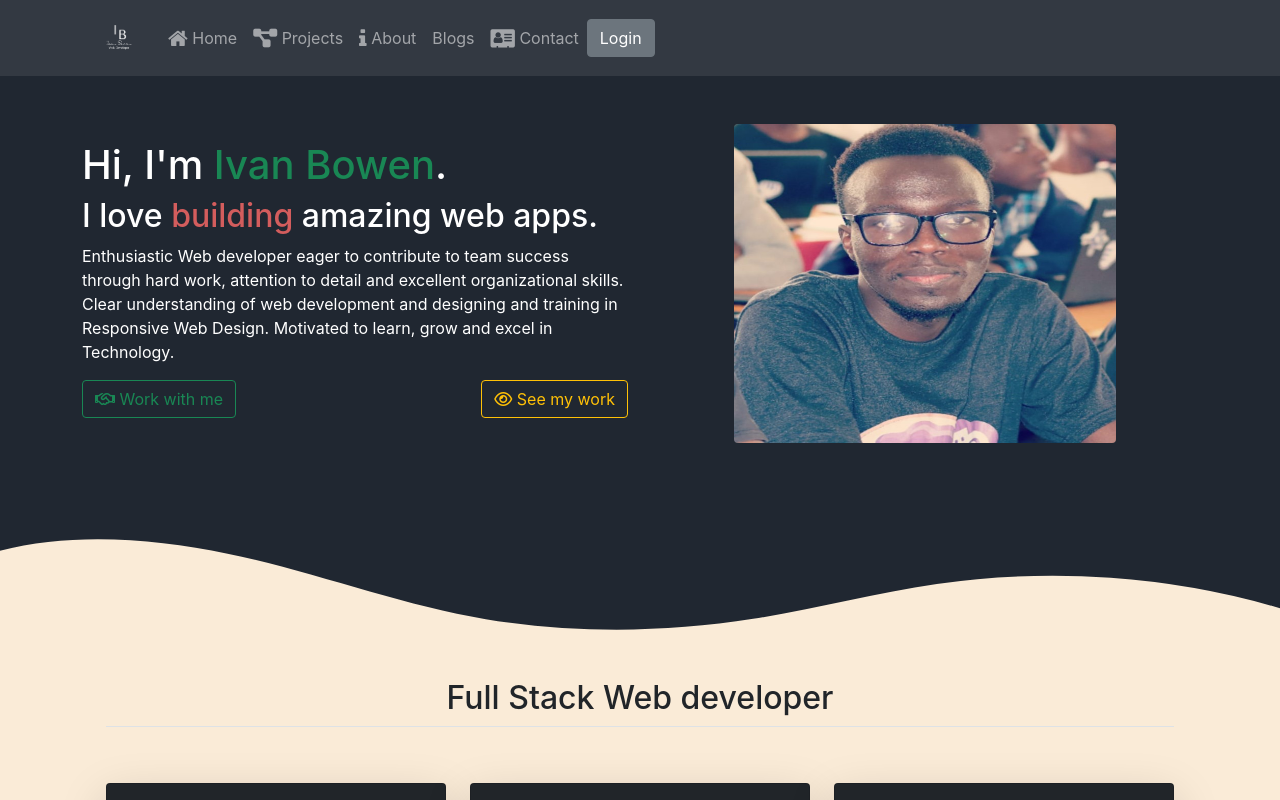
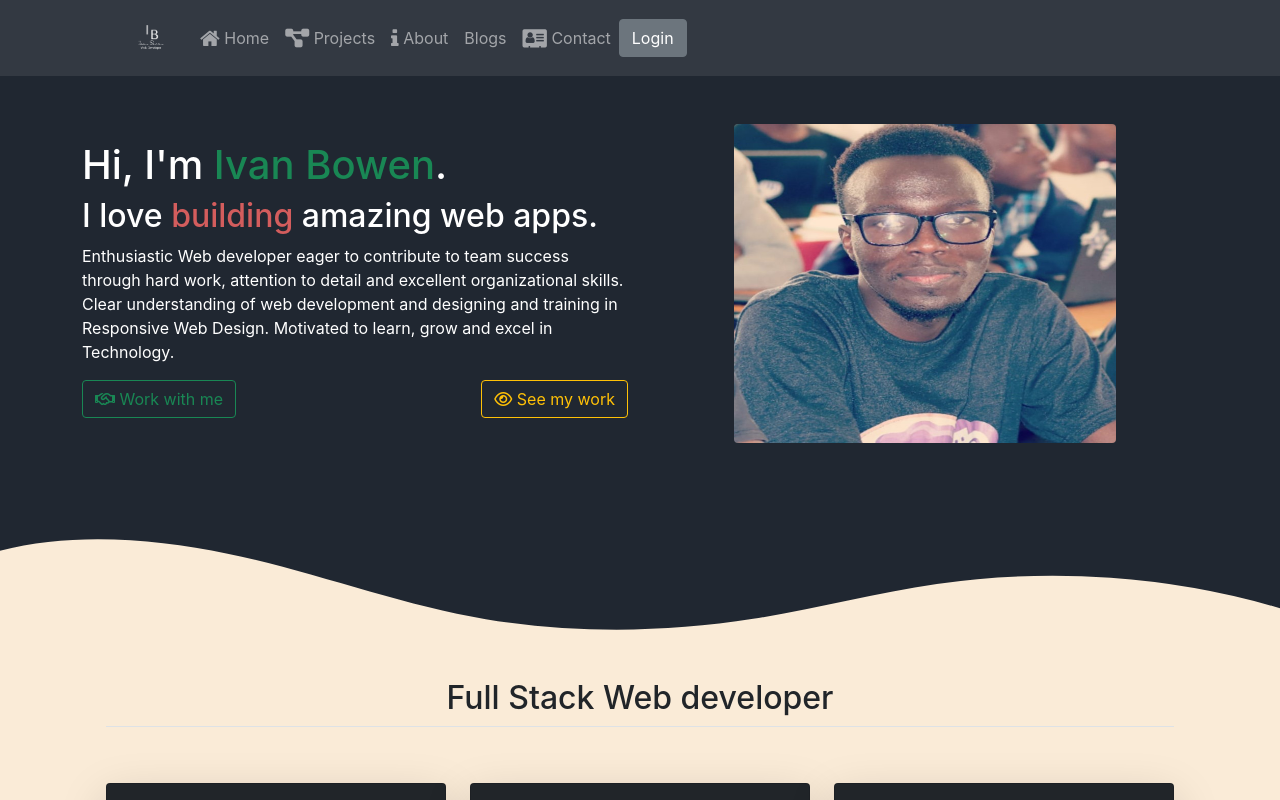
Before and after one commit to 874bowen/master-portfolio, a React (Create React App) app: page / in a window 1280 px wide. Shown: the top 800 px of the page. Built offline with nearby package versions, Linux system fonts and the light colour scheme; no server answers.

Commit message:
some css added

```diff
--- a/src/App.css
+++ b/src/App.css
@@ -66,6 +66,7 @@ body {
 #navba{
   background-color: #333942;
   color: white;
+  padding-left: 5%;
 }
 #gif{
   width: 70%;
```
